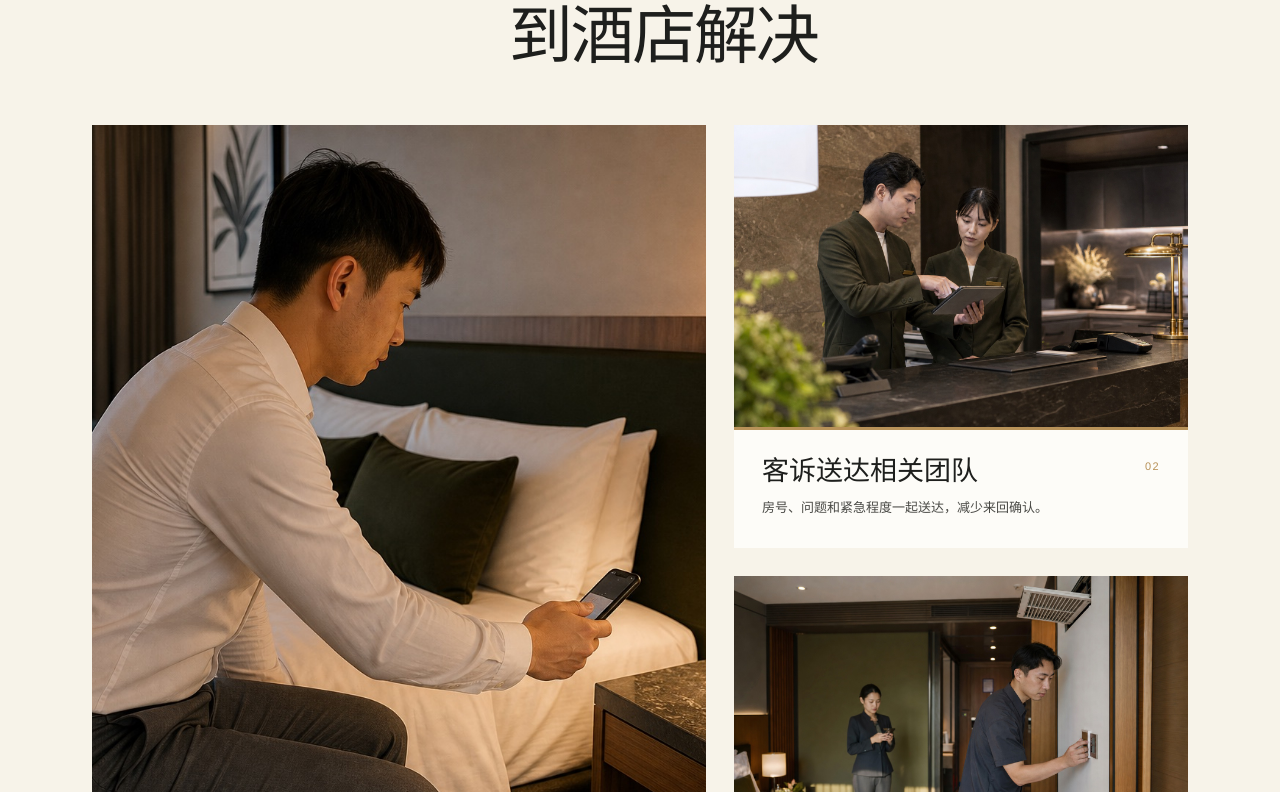
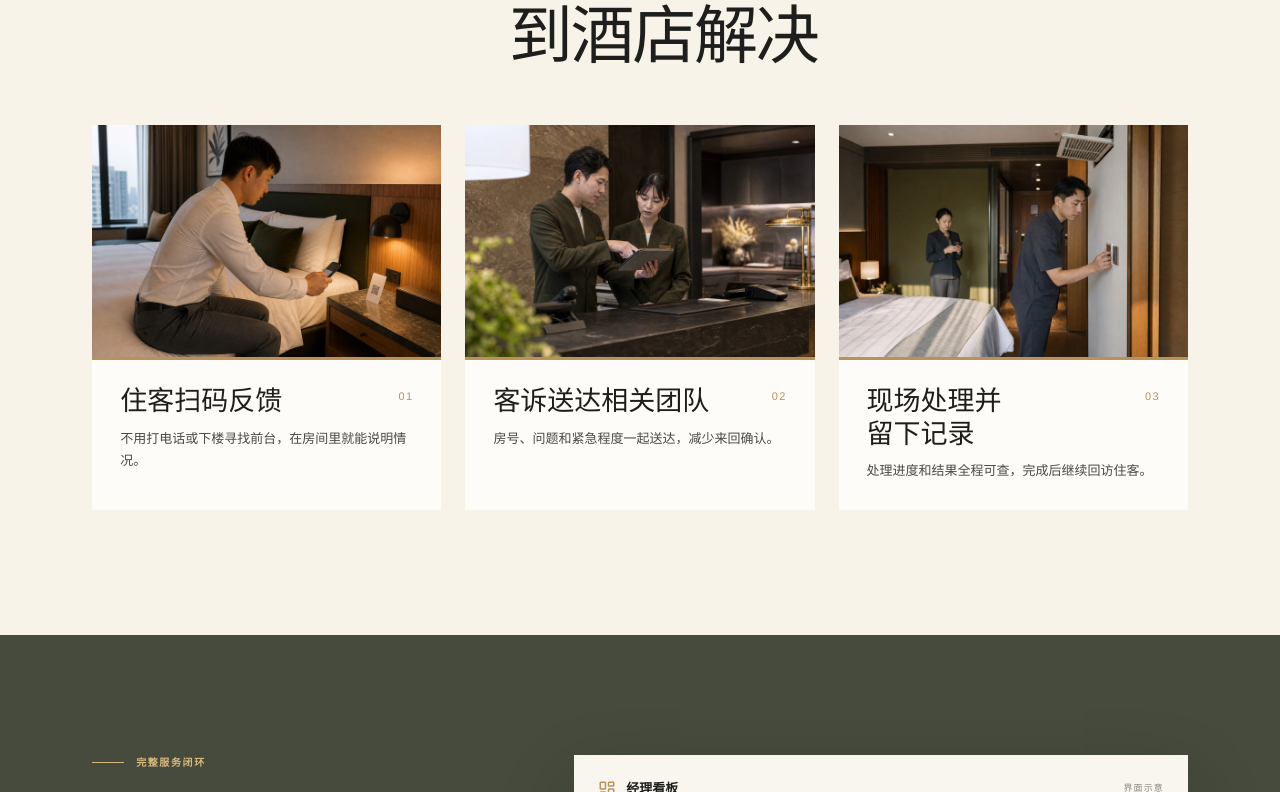
Before and after one commit to sin90k/hotel-visual, a Next.js app: page /products/guest-feedback in a window 1280 px wide. Shown: the part 1728-2520 px from the top of the page. Built offline with nearby package versions, Linux system fonts and the light colour scheme.

Commit message:
Improve sticky navigation and content structure

```diff
--- a/src/app/globals.css
+++ b/src/app/globals.css
@@ -91,6 +91,11 @@ html[lang="zh-CN"] main h1,html[lang="zh-CN"] main h2,html[lang="zh-CN"] main h3
 .process-track:before { content:""; position:absolute; left:8%; right:8%; top:20px; height:1px; background:var(--line); }
 .process-step { padding-right:38px; position:relative; }.process-step>span { background:var(--white); padding-right:14px; position:relative; z-index:1; color:var(--gold); font-size:11px; letter-spacing:.15em; }.step-icon { width:54px; height:54px; border:1px solid var(--line); border-radius:50%; display:grid; place-items:center; color:var(--olive); margin:35px 0 28px; }.step-icon svg { width:20px; }.process-step h3 { font-family:var(--font-serif); font-size:26px; font-weight:400; margin-bottom:12px; }.process-step p { color:var(--ink); line-height:1.6; font-size:13px; }
 .case-section { background:#f2eee4; }
+.case-section .outcome-grid { margin-bottom:0; }
+.case-section .outcome-item { min-height:285px; display:flex; flex-direction:column; align-items:flex-start; }
+.case-section .outcome-item>svg { width:42px; height:42px; margin:34px 0 26px; padding:10px; border:1px solid #d2c8b4; border-radius:50%; color:var(--olive); }
+.case-section .outcome-item h3 { font:400 25px/1.25 var(--font-serif); }
+.case-section .outcome-item p { margin-top:12px; color:var(--ink); font-size:13px; line-height:1.7; }
 .outcome-grid { display:grid; grid-template-columns:repeat(4,1fr); margin:-18px 0 58px; border-top:1px solid var(--line); border-bottom:1px solid var(--line); }.outcome-item { min-height:150px; padding:28px 24px; border-right:1px solid var(--line); }.outcome-item:last-child { border-right:0; }.outcome-item span { color:var(--gold); font-size:10px; letter-spacing:.14em; }.outcome-item p { margin-top:32px; font-size:14px; line-height:1.55; }
 .case-layout { display:grid; grid-template-columns:minmax(0,1.75fr) minmax(300px,.75fr); gap:24px; }
 .case-main { background:var(--white); }.case-image { position:relative; min-height:570px; }.case-image img,.mini-case img { object-fit:cover; }.case-copy { padding:35px; }.case-copy>span,.mini-case span { color:var(--gold); font-size:10px; letter-spacing:.13em; }.case-copy h3 { font-family:var(--font-serif); font-size:38px; font-weight:400; max-width:650px; margin:16px 0 28px; }.case-copy>div { display:flex; justify-content:space-between; gap:30px; padding-top:25px; border-top:1px solid var(--line); }.case-copy p { text-transform:uppercase; letter-spacing:.13em; color:#8c887e; font-size:9px; }.case-copy strong { max-width:470px; font-size:14px; line-height:1.6; font-weight:500; }
@@ -128,7 +133,7 @@ footer { background:var(--charcoal); color:var(--white); padding:65px 7.2vw 28px
 .overview-footer { min-height:105px; padding:0 7.2vw; display:flex; align-items:center; justify-content:space-between; background:var(--charcoal); color:var(--white); }.overview-footer strong { letter-spacing:.14em; }.overview-footer span,.overview-footer a { color:#999a92; font-size:10px; text-decoration:none; }.overview-footer a { display:flex; align-items:center; gap:10px; }
 
 /* Guest Feedback */
-.feedback-page { background:var(--white); overflow:hidden; }.feedback-hero { min-height:620px; padding:64px 7.2vw; display:grid; grid-template-columns:1fr .8fr; align-items:center; gap:6vw; background:var(--charcoal); color:var(--white); }.feedback-hero h1 { font-size:clamp(60px,6vw,90px); line-height:.98; max-width:790px; }.feedback-hero>div>p:not(.eyebrow) { max-width:620px; margin:24px 0 30px; color:#c5c5bd; font-size:17px; line-height:1.7; }
+.feedback-page { background:var(--white); overflow-x:clip; }.feedback-hero { min-height:620px; padding:64px 7.2vw; display:grid; grid-template-columns:1fr .8fr; align-items:center; gap:6vw; background:var(--charcoal); color:var(--white); }.feedback-hero h1 { font-size:clamp(60px,6vw,90px); line-height:.98; max-width:790px; }.feedback-hero>div>p:not(.eyebrow) { max-width:620px; margin:24px 0 30px; color:#c5c5bd; font-size:17px; line-height:1.7; }
 .feedback-page h1,.feedback-page h2,.feedback-page h3 { overflow-wrap:normal; text-wrap:balance; }
 html[lang="zh-CN"] .feedback-page h1,html[lang="zh-CN"] .feedback-page h2,html[lang="zh-CN"] .feedback-page h3 { word-break:auto-phrase; line-break:strict; }
 html[lang="en"] .feedback-page h1,html[lang="en"] .feedback-page h2,html[lang="en"] .feedback-page h3 { word-break:normal; hyphens:none; }
@@ -146,13 +151,13 @@ html[lang="en"] .feedback-system-intro h2,html[lang="en"] .feedback-roles h2 { f
 .feedback-story { padding:110px 7.2vw 125px; background:var(--ivory); }
 .feedback-story-heading { display:grid; grid-template-columns:.65fr 1.35fr; gap:7vw; align-items:start; margin-bottom:54px; }
 .feedback-story-heading h2 { max-width:850px; font-size:clamp(48px,5vw,72px); line-height:1.04; }
-.feedback-story-grid { display:grid; grid-template-columns:1.15fr .85fr; gap:28px; }
+.feedback-story-grid { display:grid; grid-template-columns:repeat(3,1fr); gap:24px; }
 .feedback-story figure { margin:0; display:grid; grid-template-rows:auto 1fr; background:var(--white); }
 .feedback-story figure>div { position:relative; aspect-ratio:3/2; overflow:hidden; }
 .feedback-story figure img { object-fit:cover; transition:transform .7s ease; }
 .feedback-story figure:hover img { transform:scale(1.025); }
-.feedback-story .story-primary { grid-row:span 2; grid-template-rows:minmax(0,1fr) auto; }
-.feedback-story .story-primary>div { height:auto; min-height:0; aspect-ratio:auto; }
+.feedback-story .story-primary { grid-row:auto; grid-template-rows:auto 1fr; }
+.feedback-story .story-primary>div { height:auto; min-height:0; aspect-ratio:3/2; }
 .feedback-story figcaption { position:relative; padding:25px 28px 28px; border-top:3px solid var(--gold); }
 .feedback-story figcaption span { position:absolute; top:28px; right:28px; color:var(--gold); font-size:11px; letter-spacing:.12em; }
 .feedback-story figcaption h3 { max-width:80%; margin:0 0 10px; font:400 27px/1.2 var(--font-serif); }
@@ -219,7 +224,7 @@ html[lang="en"] .feedback-system-intro h2,html[lang="en"] .feedback-roles h2 { f
 }
 
 /* Homepage */
-.marketing-home { background:var(--white); overflow:hidden; }
+.marketing-home { background:var(--white); overflow-x:clip; }
 .marketing-home h1,.marketing-home h2 { word-break:auto-phrase; overflow-wrap:normal; }
 .marketing-home h3,.marketing-home strong,.marketing-home a,.marketing-home button,.unified-header a,.unified-footer a { word-break:keep-all; overflow-wrap:normal; }
 .unified-header nav a,.unified-footer nav a,.brand span { white-space:nowrap; }
--- a/src/app/products/photo-enhancement/page.tsx
+++ b/src/app/products/photo-enhancement/page.tsx
@@ -154,11 +154,7 @@ export default function Home() {
 
       <section className="section case-section" id="cases">
         <Reveal className="section-intro split-intro"><div><p className="eyebrow"><span />{copy.cases.eyebrow}</p><h2>{copy.cases.title}</h2></div><p>{copy.cases.note}</p></Reveal>
-        <div className="outcome-grid">{copy.cases.outcomes.map((item, index) => <Reveal className="outcome-item" key={item}><span>{String(index + 1).padStart(2, "0")}</span><p>{item}</p></Reveal>)}</div>
-        <div className="case-layout">
-          <Reveal className="case-main"><div className="case-image"><Image src="/images/photo-enhancement-v2.png" alt={copy.cases.mainLabel} fill sizes="(max-width: 900px) 100vw, 65vw" /></div><div className="case-copy"><span>01 / {copy.cases.mainLabel.toUpperCase()}</span><h3>{copy.cases.mainTitle}</h3><div><p>{copy.cases.impact}</p><strong>{copy.cases.main}</strong></div></div></Reveal>
-          <div className="case-side"><Reveal className="mini-case"><Image src="/images/room-upgrade-preview-v2.png" alt={copy.cases.secondaryLabel} fill sizes="35vw" /><div><span>02 / {copy.cases.secondaryLabel.toUpperCase()}</span><p>{copy.cases.secondary}</p></div></Reveal><Reveal className="mini-case"><Image src="/images/villa-presentation-v2.png" alt={copy.cases.thirdLabel} fill sizes="35vw" /><div><span>03 / {copy.cases.thirdLabel.toUpperCase()}</span><h3>{copy.cases.thirdTitle}</h3><p>{copy.cases.third}</p></div></Reveal></div>
-        </div>
+        <div className="outcome-grid">{copy.cases.outcomes.map(([title, body], index) => { const Icon = [Eye, Gauge, Sparkles, MousePointer2][index]; return <Reveal className="outcome-item" key={title}><span>{String(index + 1).padStart(2, "0")}</span><Icon /><h3>{title}</h3><p>{body}</p></Reveal>; })}</div>
       </section>
 
       <section className="review-section" id="review">
--- a/src/lib/i18n.ts
+++ b/src/lib/i18n.ts
@@ -31,7 +31,7 @@ const en = {
     ["Receive Recommendations", "Get 3 suggestions and 1 complimentary visual sample."],
     ["Decide Next Steps", "Choose whether to proceed. No obligation."],
   ] },
-  cases: { eyebrow: "Case study framework", title: "What improvement can look like", note: "Illustrative impact shown for presentation. Replace with verified client outcomes as case studies become available.", outcomes: ["More listing clicks", "Longer time spent viewing the property", "More enquiries and booking intent", "Stronger booking performance"], impact: "Expected business impact", mainLabel: "Room photo enhancement", mainTitle: "Make the value visible before the guest arrives.", main: "Stronger listing engagement and a clearer sense of room value.", secondaryLabel: "Upgrade preview", secondary: "More confident renovation decisions before capital is committed.", thirdLabel: "Villa presentation", thirdTitle: "Show the stay, not just the space.", third: "A warmer, clearer listing that helps guests picture the full experience.", privateWindow: "Presentation review" },
+  cases: { eyebrow: "OTA presentation criteria", title: "How we judge whether a photo is ready to sell the room", note: "We assess presentation quality rather than inventing performance claims.", outcomes: [["Thumbnail appeal", "Does the hero image still read clearly at OTA listing size?"], ["Room clarity", "Can guests understand the light, layout and usable space quickly?"], ["Material quality", "Do bedding, finishes and key details feel clean and credible?"], ["Stay imagination", "Does the photo sequence help guests picture the actual stay?"]], impact: "Expected business impact", mainLabel: "Room photo enhancement", mainTitle: "Make the value visible before the guest arrives.", main: "Stronger listing engagement and a clearer sense of room value.", secondaryLabel: "Upgrade preview", secondary: "More confident renovation decisions before capital is committed.", thirdLabel: "Villa presentation", thirdTitle: "Show the stay, not just the space.", third: "A warmer, clearer listing that helps guests picture the full experience.", privateWindow: "Presentation review" },
   trustSection: { eyebrow: "Visual trust", title: "Trust starts with what guests can see.", body: "Clear, honest photography helps guests understand the light, layout and details of a room before they book. We turn each genuine strength into one more reason to choose your property." },
   review: { eyebrow: "Free assessment", title: "Submit your hotel link for a free assessment", body: "See where stronger room photos and better OTA presentation could improve booking performance.", includes: ["3 photo optimization recommendations", "1 complimentary sample image", "OTA presentation analysis"], fields: ["Property Name", "Website URL", "Booking URL", "Airbnb URL", "Email", "WhatsApp", "Message"], messagePlaceholder: "Tell us about your property and what you would like to improve.", consent: "By submitting, you agree to be contacted about your assessment.", submit: "Get Free Assessment", sending: "Sending request…", success: "Request received", successBody: "Thank you. We’ll review your property and contact you when the assessment is ready.", again: "Submit another property", error: "Something went wrong. Please try again." },
   contact: { eyebrow: "Contact", title: "Let’s improve how your property sells.", location: "Serving hospitality properties worldwide", button: "Start a conversation" },
@@ -50,7 +50,7 @@ const ja: Copy = {
   optimize: { eyebrow: "改善するポイント", title: "写真の良さを残しながら、伝わり方を整えます。", items: ["自然な明るさ", "写真全体の色味", "広さと奥行き", "寝具の清潔感と質感", "予約サイトの主写真"] },
   services: { ...en.services, eyebrow: "サービス内容", title: "撮り直す前に、今ある写真でできることがあります。", items: [["01", "客室写真の見せ方改善", "過度な加工はせず、実際の客室らしさを保ったまま、明るさ・色・奥行きを整えます。", "¥2,000〜"], ["02", "改装後のイメージ作成", "工事を始める前に、家具や内装を変えた客室のイメージを確認できます。", "¥4,000〜"]] },
   process: { ...en.process, eyebrow: "ご利用の流れ", title: "施設ページを送るだけで、優先すべき改善点が分かります。", support: "まずは内容をご覧いただき、その後の依頼は必要に応じてお決めください。", steps: [["施設ページを送信", "公式サイトやBooking.com、Airbnbの掲載ページをお知らせください。"], ["担当者が確認", "写真の選び方や並び順、明るさ、予約サイト上での見え方を確認します。"], ["診断結果をお届け", "優先したい改善点3つと、サンプル画像1点をお送りします。"], ["必要に応じてご相談", "診断のみでも問題ありません。改善を進める場合は内容をご案内します。"]] },
-  cases: { eyebrow: "活用イメージ", title: "写真を整えると、客室の魅力が伝わりやすくなります。", note: "以下は写真改善で目指す見せ方の例です。効果は施設や掲載状況によって異なります。", outcomes: ["一覧画面で目に留まりやすい主写真", "客室の広さや明るさが伝わる構成", "設備や寝具の質感が分かる写真", "滞在を想像しやすい写真の並び"], impact: "期待できる変化", mainLabel: "客室写真の見せ方改善", mainTitle: "客室の良さを、予約前にきちんと伝える。", main: "明るさや奥行きを整え、ゲストが客室を具体的に想像できる写真にします。", secondaryLabel: "改装イメージ", secondary: "改装費をかける前に方向性を確認し、関係者との認識をそろえられます。", thirdLabel: "ヴィラの魅力訴求", thirdTitle: "部屋だけでなく、そこで過ごす時間まで見せる。", third: "眺望や屋外空間とのつながりを見せ、滞在そのものを想像しやすくします。", privateWindow: "掲載ページ診断" },
+  cases: { eyebrow: "予約サイトでの確認基準", title: "予約につながる写真か、4つの視点で確認します。", note: "見栄えだけでなく、予約サイト上で必要な情報が伝わるかを確認します。", outcomes: [["一覧での見え方", "小さな主写真でも、客室の特徴がひと目で伝わるか。"], ["客室の分かりやすさ", "明るさ・間取り・広さを、迷わず理解できるか。"], ["素材と清潔感", "寝具や内装の質感が、自然かつ丁寧に見えるか。"], ["滞在の想像しやすさ", "写真の並びから、実際に過ごす時間を思い描けるか。"]], impact: "期待できる変化", mainLabel: "客室写真の見せ方改善", mainTitle: "客室の良さを、予約前にきちんと伝える。", main: "明るさや奥行きを整え、ゲストが客室を具体的に想像できる写真にします。", secondaryLabel: "改装イメージ", secondary: "改装費をかける前に方向性を確認し、関係者との認識をそろえられます。", thirdLabel: "ヴィラの魅力訴求", thirdTitle: "部屋だけでなく、そこで過ごす時間まで見せる。", third: "眺望や屋外空間とのつながりを見せ、滞在そのものを想像しやすくします。", privateWindow: "掲載ページ診断" },
   trustSection: { eyebrow: "写真から生まれる安心感", title: "きれいに見せるだけでなく、正しく伝える。", body: "実際の明るさや間取り、設備が分かる写真は、予約前の不安と宿泊後の行き違いを減らします。客室の魅力を誇張せず、選ぶために必要な情報として整えます。" },
   review: { ...en.review, eyebrow: "無料診断", title: "施設ページを拝見し、改善点を無料でご提案します。", body: "客室写真と予約サイトでの見え方を、担当者が一件ずつ確認します。", includes: ["優先して直したいポイント3点", "改善イメージが分かるサンプル画像1点", "予約サイト上での見え方の診断"], fields: ["施設名", "公式サイト", "Booking.com掲載ページ", "Airbnb掲載ページ", "メールアドレス", "WhatsApp", "ご相談内容"], messagePlaceholder: "現在気になっていることや、改善したい客室についてお聞かせください。", consent: "送信いただいた情報は、今回の診断とご連絡にのみ使用します。", submit: "無料診断を申し込む", sending: "送信中…", success: "お申し込みありがとうございます", successBody: "施設情報を受け付けました。内容を確認し、担当者よりご連絡します。", again: "別の施設を診断する", error: "送信できませんでした。時間をおいて、もう一度お試しください。" },
   contact: { eyebrow: "ご相談", title: "客室の魅力が伝わる見せ方を、一緒に考えます。", location: "国内外のホテル・民泊に対応", button: "相談する" },
@@ -67,7 +67,7 @@ const zh: Copy = {
   optimize: { eyebrow: "优化内容", title: "我们优化什么？", items: ["光线优化", "色彩统一", "空间感增强", "床品质感提升", "OTA主图优化"] },
   services: { ...en.services, eyebrow: "核心服务", title: "先把现\u2060有\u2060照\u2060片的价值发\u2060挥\u2060出\u2060来", items: [["01", "客房照片优化", "无需重新拍摄。我们会适度调整光线、色彩和空间层次，在保持真实感的前提下，让照片更适合携程、Airbnb、Booking.com等平台展示。", "¥100 起"], ["02", "客房升级预览", "投入装修预算前，先直观看到家具、材质和空间调整后的呈现效果。", "¥200 起"]] },
   process: { ...en.process, eyebrow: "合作流程", title: "提交房源链接，先看看哪里最值得改善", support: "看完具体建议后，再决定是否需要继续合作。", steps: [["提交房源", "提供酒店官网或Booking.com、Airbnb房源链接。"], ["人工审核", "团队逐项检查照片、排序和OTA页面中的实际展示效\u2060果。"], ["收到建议", "获得3项优先优化建议和1张免费样图。"], ["决定是否继续", "评估本身不绑定后续服务。"]] },
-  cases: { eyebrow: "优化方向", title: "图片调整后，客人能看到什么不同", note: "这里展示的是常见调整方向，不虚构点击率或订单增长数\u2060据。", outcomes: ["OTA主图更容易吸引注意", "客房采光与空间关系更清楚", "床品和装修材质更有质感", "客人更容易想象实际入住感受"], impact: "主要改善", mainLabel: "客房照片优化", mainTitle: "让客人在预订前，就看清房间的优势", main: "把采光、空间和细节展示清楚，让客人不用猜照片里到底是什么样。", secondaryLabel: "升级预览", secondary: "装修投入前，先确认家具、材质和布局调整是否合适。", thirdLabel: "别墅主图优化", thirdTitle: "不只拍房间，也要拍出住进去的感觉", third: "把室内、景观和生活场景串起来，让客人更容易想象完整的入住体验。", privateWindow: "房源页面检查" },
+  cases: { eyebrow: "OTA展示评估标准", title: "一张图片是否适合卖房，我们看这四点", note: "不重复展示案例，也不虚构点击率或订单增长数据。这里说明我们实际检查什么。", outcomes: [["列表页是否醒目", "缩成OTA主图尺寸后，客房特点还能不能一眼看清。"], ["空间是否好理解", "采光、布局和实际可用空间是否表达清楚。"], ["质感是否真实", "床品、材质与装修细节是否自然、干净、有说服力。"], ["能否想象入住", "整组照片是否能让客人理解住进去是什么感觉。"]], impact: "主要改善", mainLabel: "客房照片优化", mainTitle: "让客人在预订前，就看清房间的优势", main: "把采光、空间和细节展示清楚，让客人不用猜照片里到底是什么样。", secondaryLabel: "升级预览", secondary: "装修投入前，先确认家具、材质和布局调整是否合适。", thirdLabel: "别墅主图优化", thirdTitle: "不只拍房间，也要拍出住进去的感觉", third: "把室内、景观和生活场景串起来，让客人更容易想象完整的入住体验。", privateWindow: "房源页面检查" },
   trustSection: { eyebrow: "先把房间讲清楚", title: "照片越真实清楚，客人下单越\u2060放\u2060心", body: "采光、布局、床品和设施都展示到位，客人才知道自己订的是什么。我们不会用过度滤镜把房间修得失真，而是把原本就有的优势拍明白、讲清楚。" },
   review: { ...en.review, eyebrow: "免费评估", title: "发来酒店链接，免\u2060费\u2060帮\u2060您\u2060看\u2060一\u2060遍", body: "我们会人工检查客房图片、主图排序和OTA页面里的实际展示效\u2060果。", includes: ["3项优先优化建议", "1张免费优化样图", "OTA页面展示检查"], fields: ["酒店或民宿名称", "官方网站", "Booking.com链接", "Airbnb链接", "联系邮箱", "WhatsApp", "想重点改善的内容"], messagePlaceholder: "可以告诉我们目前最想改善哪类客房或哪组图片。", consent: "提交后，我们只会就本次免费评估与您联系。", submit: "提交免费评估", sending: "正在提交…", success: "提交成功", successBody: "我们已收到房源信息。完成检查后，工作人员会与您联系。", again: "评估另一家房源", error: "暂时没有提交成功，请稍后再试。" },
   contact: { eyebrow: "联系我们", title: "别让好房间输在照片上", location: "服务酒店、民宿与度假租赁房源", button: "聊聊您的房源" },
```
